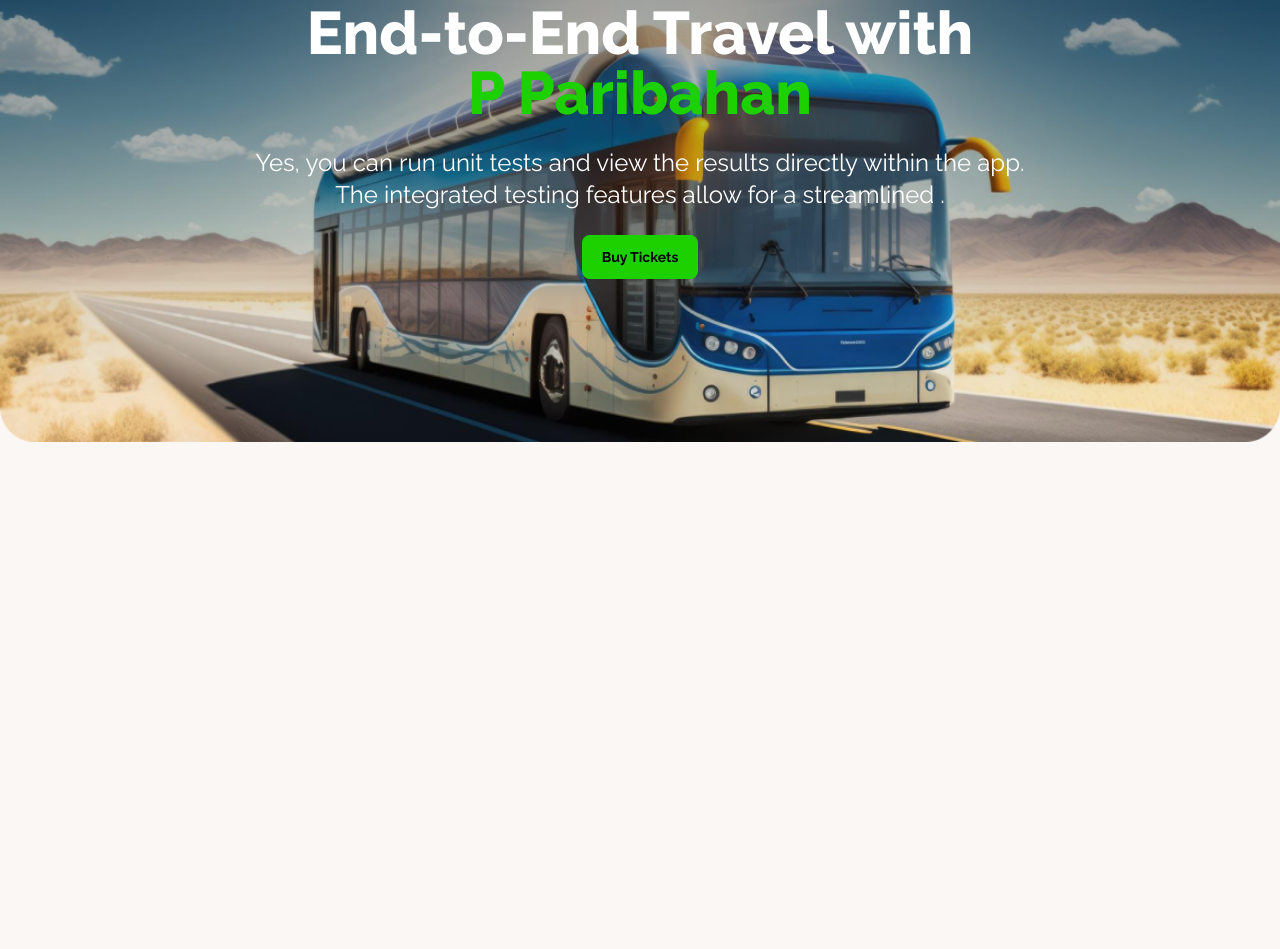
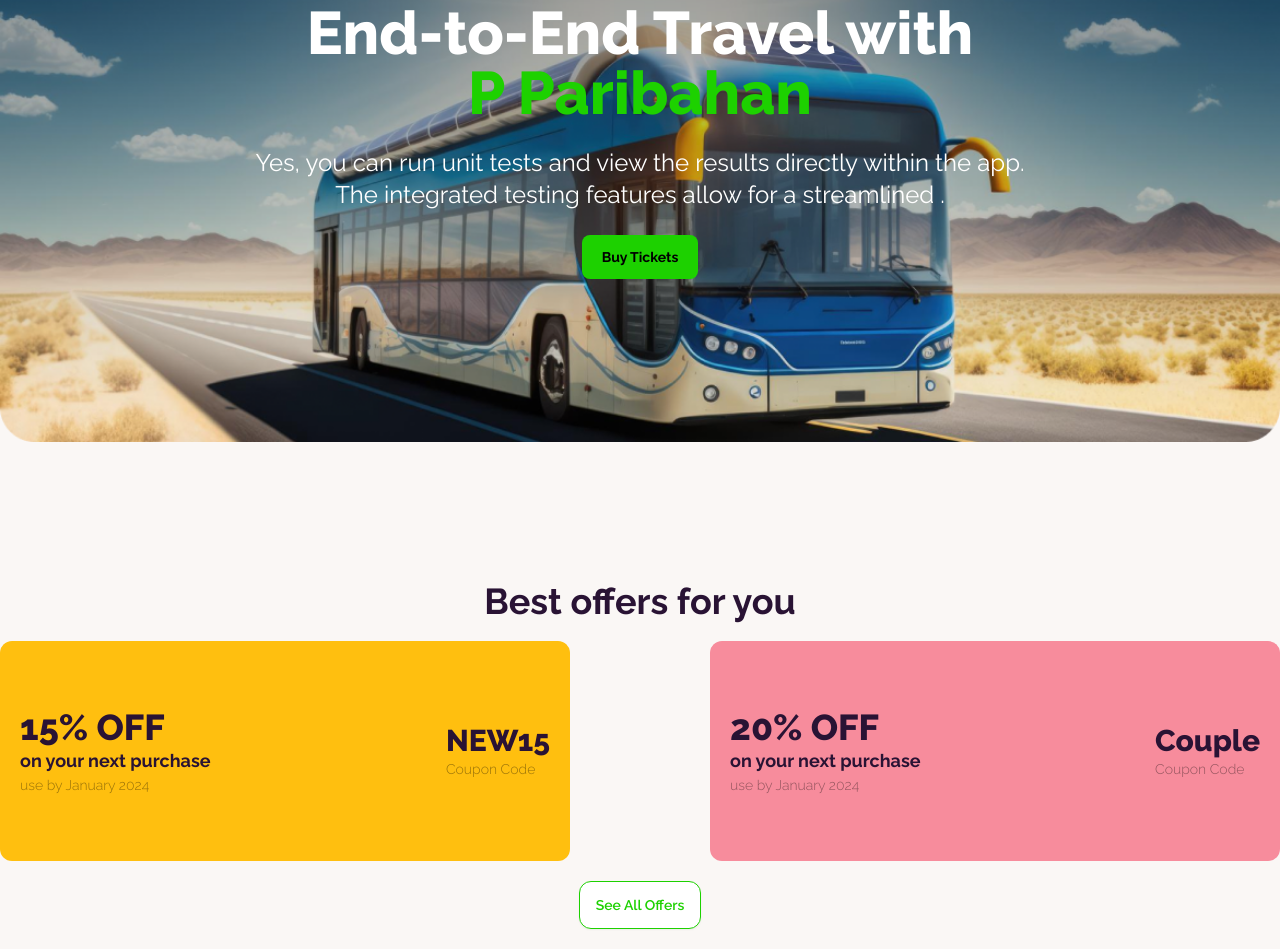
Before and after one commit to Dark-Fahim/bus-ticket, a plain HTML site: page index.html in a window 1280 px wide. Shown: the part 367-1316 px from the top of the page. Before the commit the page ends 948 px from the top, so only its background shows below. Drawn offline with nearby package versions, Linux system fonts and the light colour scheme.

Commit message:
offer section added

```diff
--- a/index.html
+++ b/index.html
@@ -74,8 +74,43 @@
     <!-- Header part end -->
 
     <!-- main part Start  -->
-    <main>
+    <main class="container mx-auto">
+        <!-- Best offer past start -->
+         <section >
+            <h1 class="text-4xl text-center font-bold mb-5">Best offers for you</h1>
+            <div class="flex flex-wrap justify-between items-center">
+                <!-- Offer 1 -->
+                <div class="flex bg-[#FFBF0F] p-5 rounded-xl justify-between w-auto lg:w-[570px] h-[220px] items-center">
+                    <div>
+                        <h2 class="font-extrabold text-4xl">15% OFF</h2>
+                        <p class="font-bold text-lg">on your next purchase</p>
+                        <p class="font-light text-sm text-[#00000066]">use by January 2024</p>
+                    </div>
+                    <div>
+                        <h2 class="font-extrabold text-3xl">NEW15</h2>
+                        <p class="font-light text-sm text-[#00000066]">Coupon Code</p>
 
+                    </div>
+                </div>
+                <!-- offer 2 -->
+                <div class="flex bg-[#F78C9C] p-5 rounded-xl justify-between w-auto lg:w-[570px] h-[220px] items-center">
+                    <div>
+                        <h2 class="font-extrabold text-4xl">20% OFF</h2>
+                        <p class="font-bold text-lg">on your next purchase</p>
+                        <p class="font-light text-sm text-[#00000066]">use by January 2024</p>
+                    </div>
+                    <div>
+                        <h2 class="font-extrabold text-3xl">Couple</h2>
+                        <p class="font-light text-sm text-[#00000066]">Coupon Code</p>
+
+                    </div>
+                </div>
+            </div>
+            <div class="text-center">
+                <button class="btn rounded-xl bg-[#fff] my-5 border-[#1DD100] text-[#1DD100]">See All Offers</button>
+            </div>
+         </section>
+        <!-- Best offer past end -->
     </main>
     <!-- main part End -->
 
```
